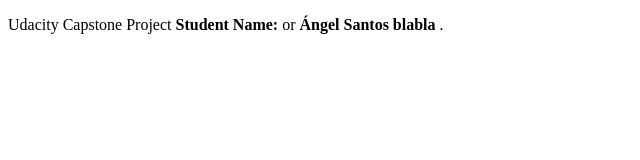
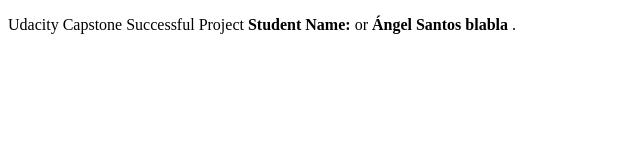
Before and after one commit to asantosnav/capstone, a plain HTML site: page index.html in a window 1280 px wide. Shown: the whole page, without its empty margins (0-640 px from the left). Drawn offline with Linux system fonts and the light colour scheme.

Commit message:
Last iteration

```diff
--- a/index.html
+++ b/index.html
@@ -4,6 +4,6 @@
         <title>Static HTML Site</title>
       </head>
       <body>
-        <p>Udacity Capstone Project <strong>Student Name: </strong> or <strong>Ángel Santos blabla </strong>.</p>
+        <p>Udacity Capstone Successful Project <strong>Student Name: </strong> or <strong>Ángel Santos blabla </strong>.</p>
       </body>
     </html>
```
